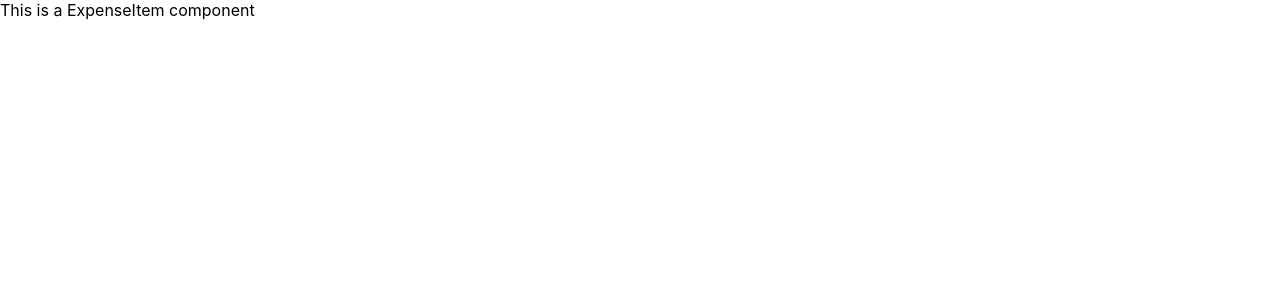
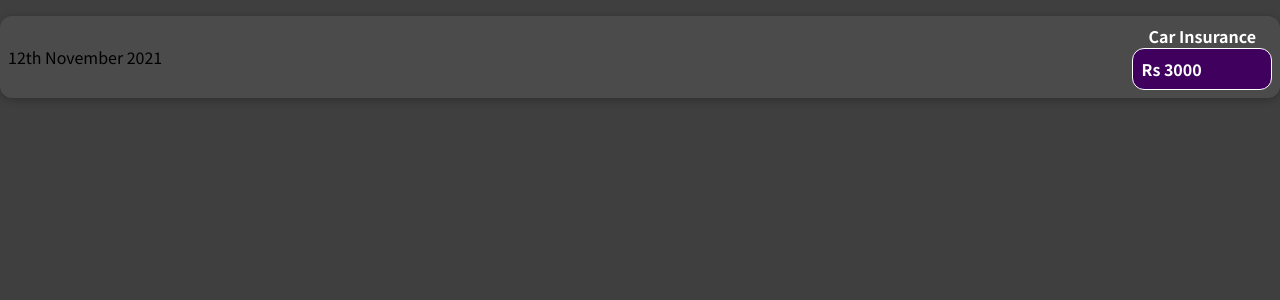
Before and after one commit to mohak0011/Expense_Tracker, a React (Create React App) app: page / in a window 1280 px wide. Shown: the top 300 px of the page. Built offline with nearby package versions, Linux system fonts and the light colour scheme.

Commit message:
feat : adding up the Expenseitem component with its styling

```diff
--- /dev/null
+++ b/src/components/ExpenseItem.css
@@ -0,0 +1,39 @@
+.expense-item {
+    display: flex;
+    justify-content: space-between;
+    align-items: center;
+    box-shadow: 0 2px 8px rgba(0, 0, 0, 0.25);
+    padding: 0.5rem;
+    margin: 1rem 0;
+    border-radius: 12px;
+    background-color: #4b4b4b;
+  }
+
+
+  .expense-item__description {
+    display: flex;
+    flex-direction: column;
+    gap: 1rem;
+    align-items: flex-end;
+    flex-flow: column-reverse;
+    justify-content: flex-start;
+    flex: 1;
+  }
+
+  .expense-item h2 {
+    color: #3a3a3a;
+    font-size: 1rem;
+    flex: 1;
+    margin: 0 1rem;
+    color: white;
+  }
+
+  .expense-item__price {
+    font-size: 1rem;
+    font-weight: bold;
+    color: white;
+    background-color: #40005d;
+    border: 1px solid white;
+    padding: 0.5rem;
+    border-radius: 12px;
+  }
--- a/src/components/ExpenseItem.js
+++ b/src/components/ExpenseItem.js
@@ -1,10 +1,16 @@
-import React from 'react'
+import React from 'react';
+import './ExpenseItem.css';
 
 function ExpenseItem() {
     return (
-        <div>
-            This is a ExpenseItem component
+        <div className='expense-item'>
+            <div>12th November 2021 </div>
+            <div classNamee='expense-item__description'>
+            <h2>Car Insurance</h2>
+            <div className='expense-item__price'>Rs 3000</div>
+            </div>
         </div>
+
     )
 }
 
--- a/src/index.css
+++ b/src/index.css
@@ -1,13 +1,14 @@
+@import url('https://fonts.googleapis.com/css2?family=Noto+Sans+JP:wght@400;700&display=swap');
+
+* {
+  box-sizing: border-box;
+}
+
+html {
+  font-family: 'Noto Sans JP', sans-serif;
+}
+
 body {
   margin: 0;
-  font-family: -apple-system, BlinkMacSystemFont, 'Segoe UI', 'Roboto', 'Oxygen',
-    'Ubuntu', 'Cantarell', 'Fira Sans', 'Droid Sans', 'Helvetica Neue',
-    sans-serif;
-  -webkit-font-smoothing: antialiased;
-  -moz-osx-font-smoothing: grayscale;
+  background-color: #3f3f3f;
 }
-
-code {
-  font-family: source-code-pro, Menlo, Monaco, Consolas, 'Courier New',
-    monospace;
-}
```
Also changed, not shown: 1 other file (tests, documents, lock files or other folders).
